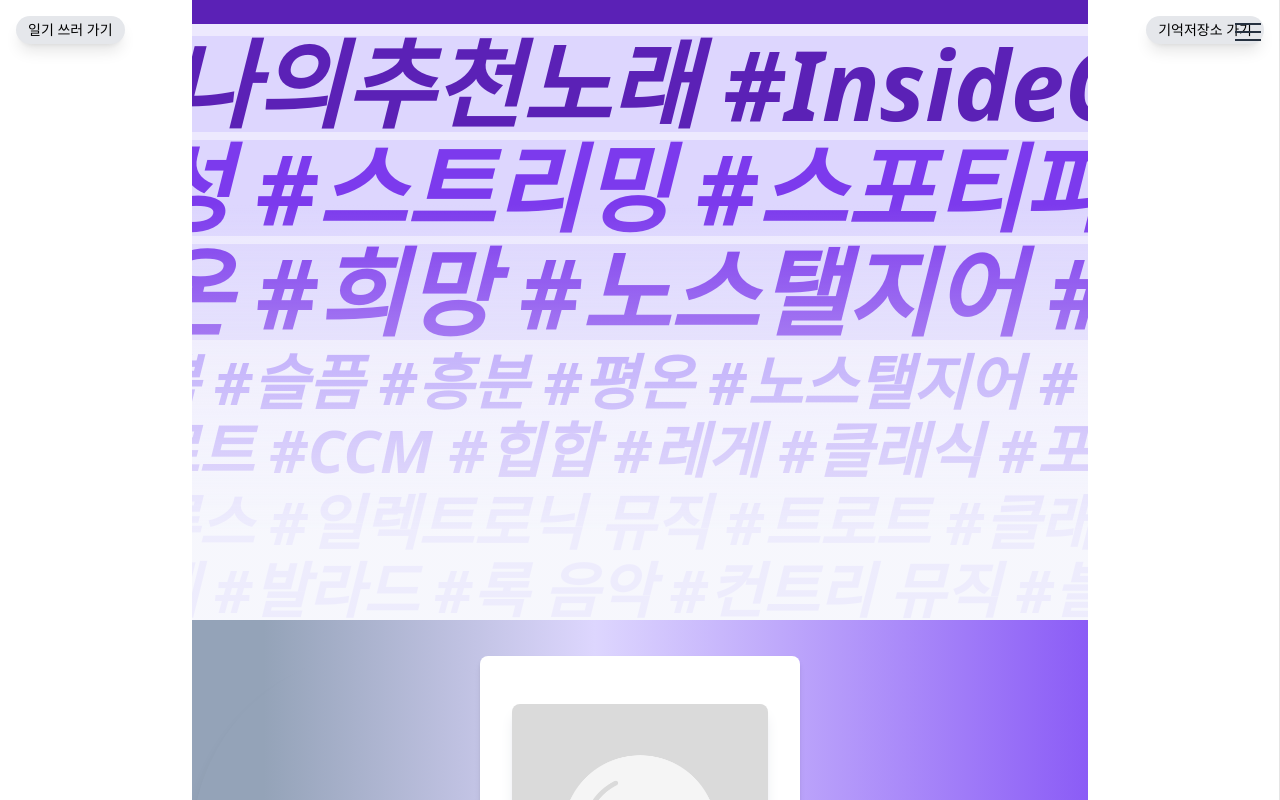
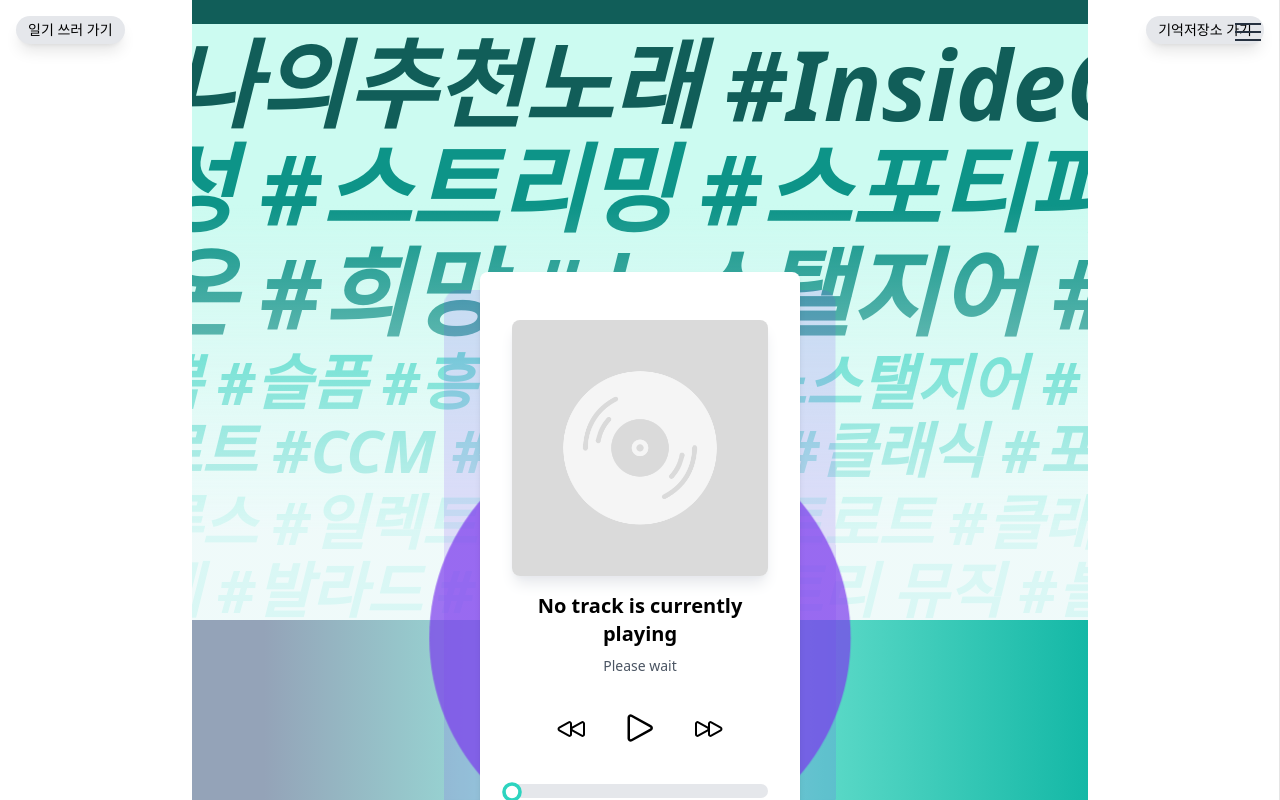
Before and after one commit to StatJuno/25th-project-InsideOutDJ, a React (Create React App) app in the folder fe/: page /player in a window 1280 px wide. Shown: the top 800 px of the page. Built offline with nearby package versions, Linux system fonts and the light colour scheme.

Commit message:
Fix: fix player.js bugs - Ball not showing - Color not working

```diff
--- a/fe/src/App.js
+++ b/fe/src/App.js
@@ -28,15 +28,15 @@
   // 감정에 따른 색상을 반환하는 함수
   const getEmotionColor = (x, y) => {
     if (x >= 0 && y >= 0) {
-      return "bg-yellow-200";
+      return "yellow";
     } else if (x < 0 && y >= 0) {
-      return "bg-red-200";
+      return "red";
     } else if (x < 0 && y < 0) {
-      return "bg-blue-200";
+      return "blue";
     } else if (x >= 0 && y < 0) {
-      return "bg-green-200";
+      return "green";
     }
-    return "bg-gray-200"; // 기본 색상
+    return "gray"; // 기본 색상
   };
 
   const [token, setToken] = useState("");
@@ -48,7 +48,7 @@
   const [track, setTrack] = useState(null);
   const [isPlaying, setIsPlaying] = useState(false);
   const [userInfo, setUserInfo] = useState(null);
-  const [emotion, setEmotion] = useState("");
+  const [emotion, setEmotion] = useState("teal");
   const [currentTime, setCurrentTime] = useState(0);
   const [duration, setDuration] = useState(0);
   // 유저 토큰 받아오기
--- a/fe/src/components/Player.js
+++ b/fe/src/components/Player.js
@@ -18,11 +18,14 @@
 `;
 
 const Ball = tw.div`
-    flex items-center justify-center min-w-96 w-96 h-96  rounded-full shadow-lg transition ease-in-out hover:animate-pulse
-`.withStyle(({ color }) => ({
-  backgroundColor: color,
-}));
-
+  m-auto
+  rounded-full
+  bg-yellow-100
+  shadow-lg
+  absolute
+  z-30
+  pulsating-circle
+`;
 // const Ball = tw.div`
 // flex items-center justify-center min-w-96 w-96 h-96  rounded-full ${emotion} shadow-lg transition ease-in-out hover:animate-pulse
 // `;
@@ -142,9 +145,9 @@
 
   // COLOR CHANGE
 
-  const [color, setColor] = useState('violet');
-
   const colorVariants = {
+    yellow: ['text-yellow-300', 'text-yellow-400', 'text-yellow-600', 'text-yellow-800'],
+    green: ['text-green-300', 'text-green-400', 'text-green-600', 'text-green-800'],
     blue: ['text-blue-300', 'text-blue-400', 'text-blue-600', 'text-blue-800'],
     red: ['text-red-300', 'text-red-400', 'text-red-600', 'text-red-800'],
     violet: ['text-violet-300', 'text-violet-400', 'text-violet-600 bg-violet-200', 'text-violet-800  bg-violet-200'],
@@ -152,6 +155,8 @@
   }
 
   const bgColorVariants = {
+    yellow: ['bg-yellow-100', 'bg-yellow-200', 'bg-yellow-400', 'bg-yellow-800'],
+    green: ['bg-green-100', 'bg-green-200', 'bg-green-400', 'bg-green-800'],
     blue: ['bg-blue-100', 'bg-blue-200', 'bg-blue-400', 'bg-blue-800'],
     red: ['bg-red-100', 'bg-red-200', 'bg-red-400', 'bg-red-800'],
     violet: ['bg-violet-100', 'bg-violet-200', 'bg-violet-400', 'bg-violet-800'],
@@ -159,23 +164,25 @@
   }
 
   const gradientColorVariants = {
+    yellow:['bg-gradient-to-r from-slate-400 from-[8%] via-yellow-200 via-45% to-yellow-500'],
+    green:['bg-gradient-to-r from-slate-400 from-[8%] via-green-200 via-45% to-green-500'],
     blue: ['bg-gradient-to-r from-slate-400 from-[8%] via-blue-200 via-45% to-blue-500'],
     red: ['bg-gradient-to-r from-slate-400 from-[8%] via-red-200 via-45% to-red-500'],
     violet: ['bg-gradient-to-r from-slate-400 from-[8%] via-violet-200 via-45% to-violet-500'],
     teal: ['bg-gradient-to-r from-slate-400 from-[8%] via-teal-200 via-45% to-teal-500']
   }
 
-  const text_300 = colorVariants[color][0];
-  const text_400 = colorVariants[color][1];
-  const text_600 = colorVariants[color][2];
-  const text_800 = colorVariants[color][3];
+  const text_300 = colorVariants[emotion][0];
+  const text_400 = colorVariants[emotion][1];
+  const text_600 = colorVariants[emotion][2];
+  const text_800 = colorVariants[emotion][3];
 
-  const bg_100 = bgColorVariants[color][0];
-  const bg_200 = bgColorVariants[color][1];
-  const bg_400 = bgColorVariants[color][2];
-  const bg_800 = bgColorVariants[color][3];
+  const bg_100 = bgColorVariants[emotion][0];
+  const bg_200 = bgColorVariants[emotion][1];
+  const bg_400 = bgColorVariants[emotion][2];
+  const bg_800 = bgColorVariants[emotion][3];
 
-  const gradientCoverBottom = gradientColorVariants[color][0];
+  const gradientCoverBottom = gradientColorVariants[emotion][0];
 
   // const text_300 = `text-${color}-300`;
   // const text_400 = `text-${color}-400`;
@@ -472,7 +479,7 @@
                       progress={progress}
                       duration={duration}
                       seekTo={seekTo}
-                      color={color}
+                      color={emotion}
                       style="{{ box-shadow: 0px 0 0 4px rgb(124, 58, 237)}}"
                     ></SeekSlider>
                   </div>
```
